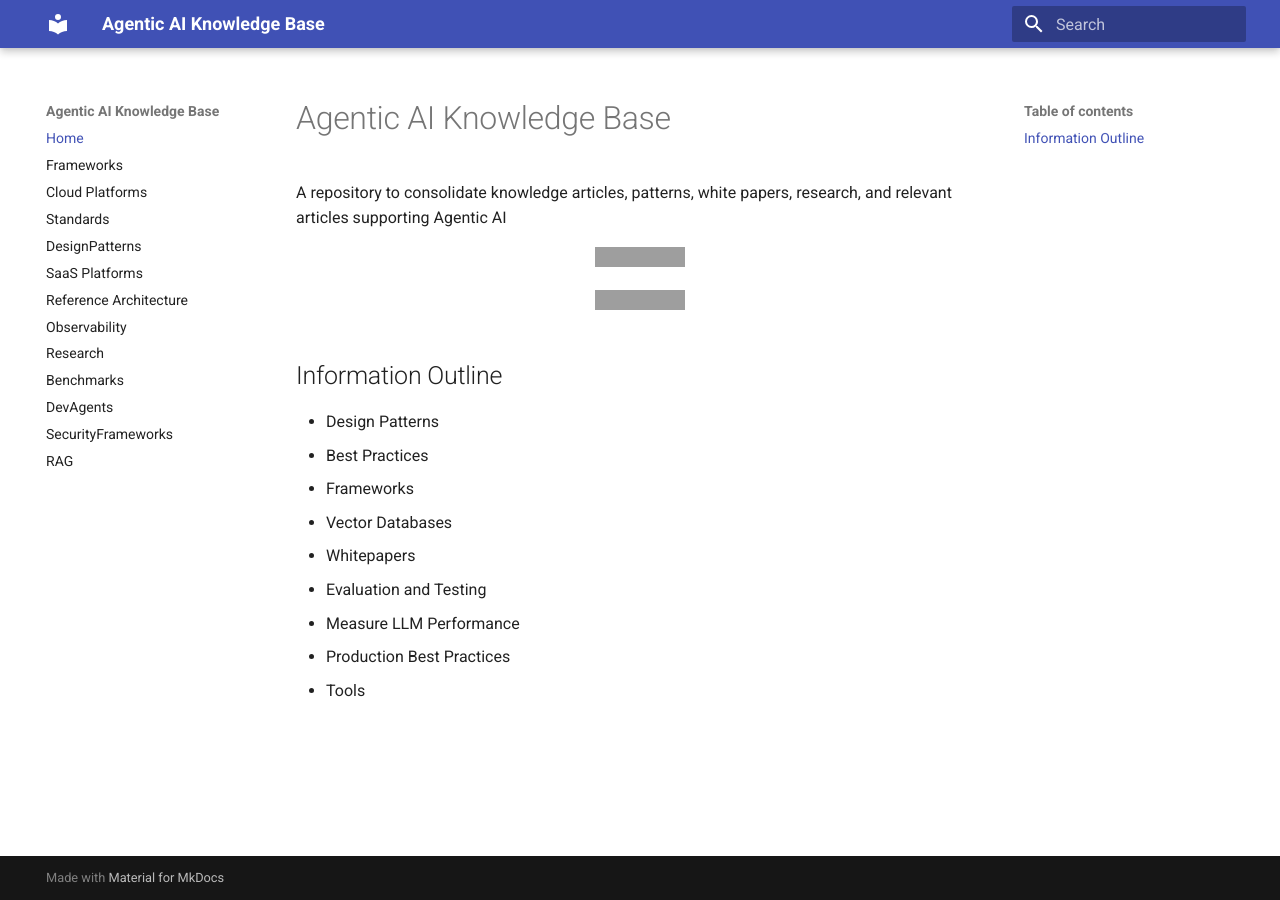
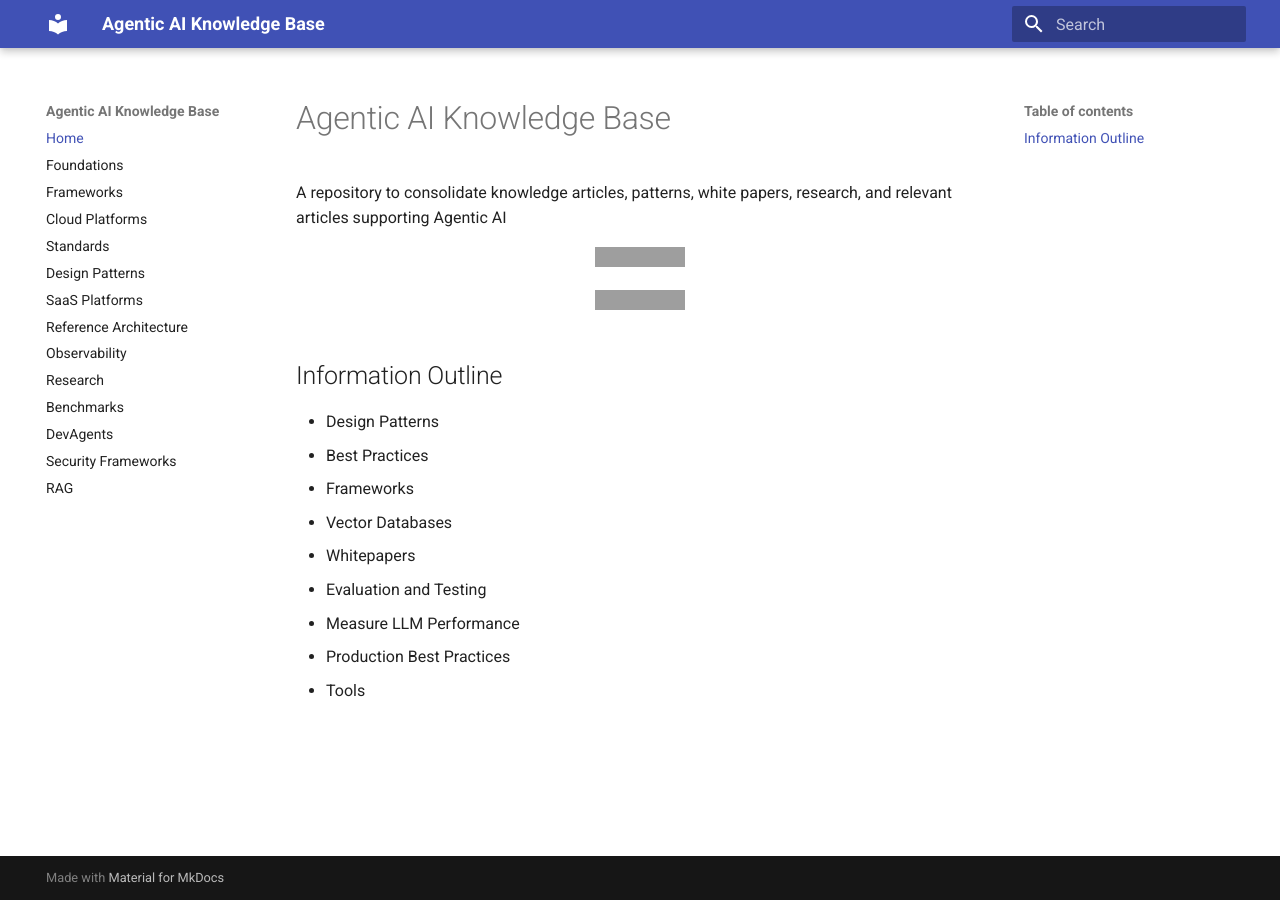
Before and after one commit to ankurkumarz/agentic-ai-knowledge-base, an MkDocs documentation site: the page built from docs/index.md, in a window 1280 px wide. Built offline with MkDocs 1.6.1 and Material for MkDocs 9.7.7, drawn with Linux system fonts in a browser that asks for light colours; grey boxes are pictures that could not be loaded.

Commit message:
Update mkdocs.yml

```diff
--- a/mkdocs.yml
+++ b/mkdocs.yml
@@ -13,17 +13,18 @@ theme:
 
 nav:
   - Home: 'index.md'
+  - Foundations: 'Foundations/Readme.md'
   - Frameworks: 'Frameworks/README.md'
   - Cloud Platforms: 'CloudProviderPlatforms/README.md'
   - Standards: 'Standards/README.md'
-  - DesignPatterns: 'DesignPatterns/Readme.md'
+  - Design Patterns: 'DesignPatterns/Readme.md'
   - SaaS Platforms: 'SaaSPlatforms/README.md'
   - Reference Architecture: 'ReferenceArchitecture/README.md'
   - Observability: 'Observability/Reafme.md'
   - Research: 'Research/README.md'
   - Benchmarks: 'Benchmarks/Readme.md'
   - DevAgents: 'DevAgents/Readme.md'
-  - SecurityFrameworks: 'SecurityFrameworks/Readme.md'
+  - Security Frameworks: 'SecurityFrameworks/Readme.md'
   - RAG: 'RAG/Readme.md'
 plugins:
   - search
```
